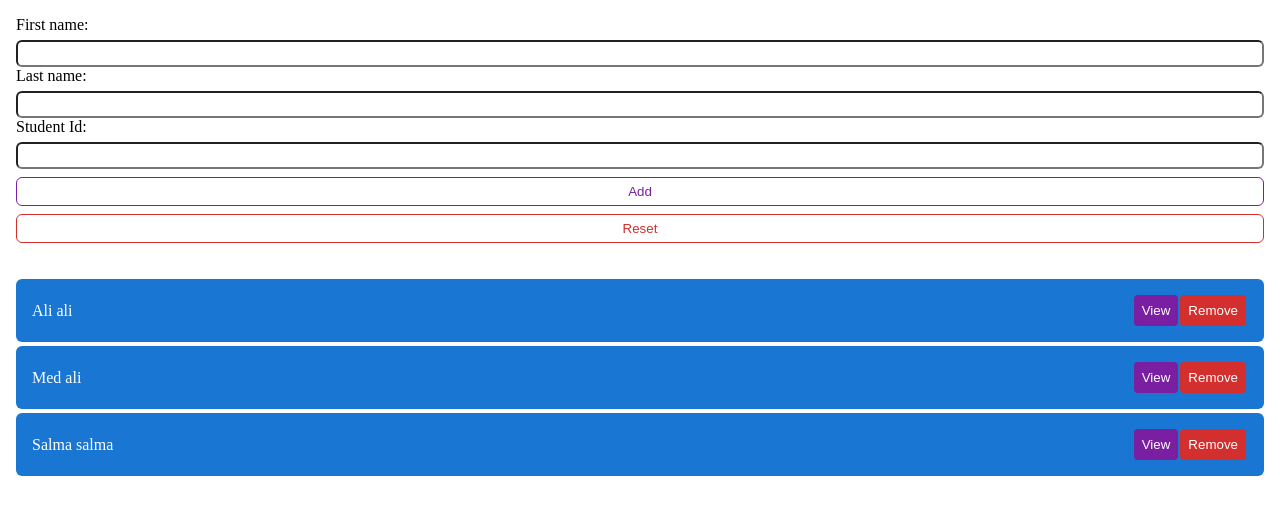
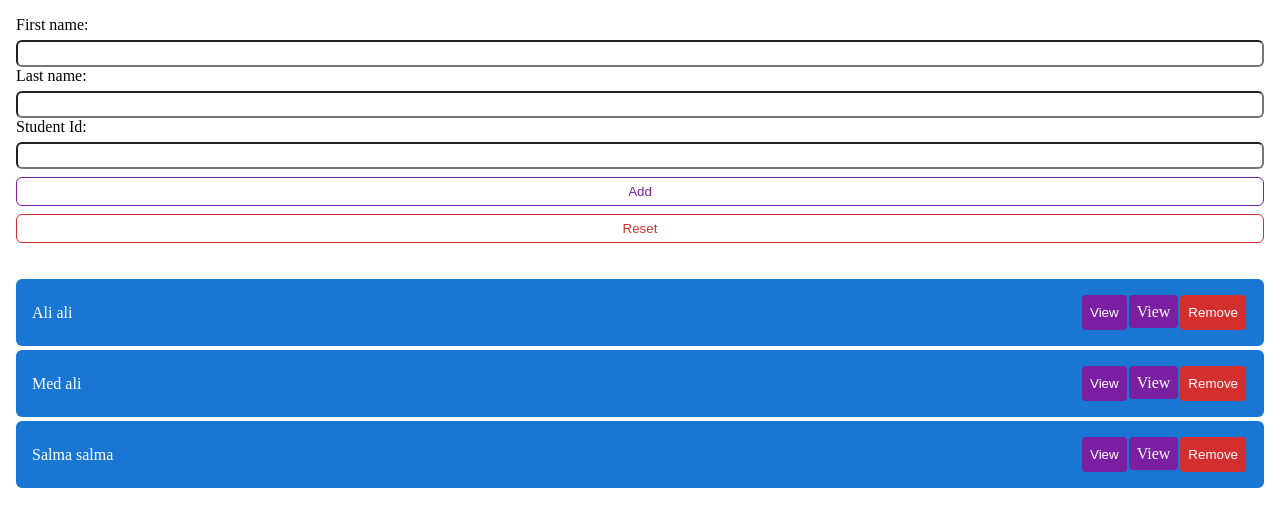
Before and after one commit to blckangl/ruspina-sc3, an Angular app: page / in a window 1280 px wide. Shown: the top 526 px of the page. Built offline with nearby package versions, Linux system fonts and the light colour scheme.

Commit message:
adding navigation

```diff
--- a/src/app/app-routing.module.ts
+++ b/src/app/app-routing.module.ts
@@ -3,10 +3,13 @@ import { RouterModule, Routes } from '@angular/router';
 import {StudentInputComponent} from "./student-input/student-input.component";
 import {StudentsPageComponent} from "./students-page/students-page.component";
 import {DetailsPageComponent} from "./details-page/details-page.component";
+import {NotFoundPageComponent} from "./not-found-page/not-found-page.component";
 
 const routes: Routes = [
   {path:'',component:StudentsPageComponent},
-  {path:'detail',component:DetailsPageComponent}
+  {path:'home',redirectTo:''},
+  {path:'detail/:id',component:DetailsPageComponent},
+  {path:'**',component:NotFoundPageComponent}
 ];
 
 @NgModule({
--- a/src/app/app.module.ts
+++ b/src/app/app.module.ts
@@ -10,6 +10,7 @@ import { CustomButtonDirective } from './custom-button.directive';
 import { CapitalTextDirective } from './capital-text.directive';
 import { StudentsPageComponent } from './students-page/students-page.component';
 import { DetailsPageComponent } from './details-page/details-page.component';
+import { NotFoundPageComponent } from './not-found-page/not-found-page.component';
 
 @NgModule({
   declarations: [
@@ -20,7 +21,8 @@ import { DetailsPageComponent } from './details-page/details-page.component';
     CustomButtonDirective,
     CapitalTextDirective,
     StudentsPageComponent,
-    DetailsPageComponent
+    DetailsPageComponent,
+    NotFoundPageComponent
   ],
   imports: [
     BrowserModule,
--- a/src/app/details-page/details-page.component.html
+++ b/src/app/details-page/details-page.component.html
@@ -1 +1 @@
-<p>details-page works!</p>
+<h2>Id: {{id}}</h2>
--- a/src/app/details-page/details-page.component.ts
+++ b/src/app/details-page/details-page.component.ts
@@ -1,4 +1,5 @@
 import { Component, OnInit } from '@angular/core';
+import {ActivatedRoute} from "@angular/router";
 
 @Component({
   selector: 'app-details-page',
@@ -7,9 +8,14 @@ import { Component, OnInit } from '@angular/core';
 })
 export class DetailsPageComponent implements OnInit {
 
-  constructor() { }
+  id!:string;
+  constructor(private route:ActivatedRoute) { }
 
   ngOnInit(): void {
+    this.route.params.subscribe(params=>{
+      console.log(params)
+      this.id = params['id']
+    })
   }
 
 }
--- /dev/null
+++ b/src/app/not-found-page/not-found-page.component.html
@@ -0,0 +1,3 @@
+<section class="container">
+    <h1><strong>404!</strong></h1>
+</section>
--- /dev/null
+++ b/src/app/not-found-page/not-found-page.component.scss
@@ -0,0 +1,9 @@
+.container{
+  height: 100vh;
+  width: 100vw;
+  display: flex;
+  justify-content: center;
+  align-items: center;
+  color: white;
+  background-color: #1565c0;
+}
--- /dev/null
+++ b/src/app/not-found-page/not-found-page.component.ts
@@ -0,0 +1,15 @@
+import { Component, OnInit } from '@angular/core';
+
+@Component({
+  selector: 'app-not-found-page',
+  templateUrl: './not-found-page.component.html',
+  styleUrls: ['./not-found-page.component.scss']
+})
+export class NotFoundPageComponent implements OnInit {
+
+  constructor() { }
+
+  ngOnInit(): void {
+  }
+
+}
--- a/src/app/student-element/student-element.component.html
+++ b/src/app/student-element/student-element.component.html
@@ -3,7 +3,8 @@
     <p appCapitalText>{{student.firstName}} {{student.lastName}}</p>
   </div>
   <div class="actions">
-    <button class="action">View</button>
+    <button (click)="goToDetails()" class="action">View</button>
+    <a [routerLink]="['detail',student.id]"   class="action">View</a>
     <button (click)="deleteStudent()" class="action danger">Remove</button>
   </div>
 </section>
--- a/src/app/student-element/student-element.component.scss
+++ b/src/app/student-element/student-element.component.scss
@@ -18,6 +18,8 @@
       border-radius: 4px;
       cursor: pointer;
       transition: transform 0.2s ease-in;
+      text-decoration: none;
+      line-height: 19px;
     }
     &
     .danger{
--- a/src/app/student-element/student-element.component.ts
+++ b/src/app/student-element/student-element.component.ts
@@ -1,5 +1,6 @@
 import {Component, EventEmitter, Input, OnInit, Output} from '@angular/core';
 import {IStudent} from "../shared/models/student.interface";
+import {Router} from "@angular/router";
 
 @Component({
   selector: 'app-student-element',
@@ -10,7 +11,7 @@ export class StudentElementComponent implements OnInit {
   @Input() student!: IStudent;
   @Output() onStudentRemove: EventEmitter<string> = new EventEmitter<string>();
 
-  constructor() {
+  constructor(private router:Router) {
   }
 
   ngOnInit(): void {
@@ -19,4 +20,8 @@ export class StudentElementComponent implements OnInit {
   deleteStudent() {
      this.onStudentRemove.emit(this.student.id)
   }
+
+  goToDetails() {
+    this.router.navigate(['detail',this.student.id])
+  }
 }
```
Also changed, not shown: 1 other file (tests, documents, lock files or other folders).
